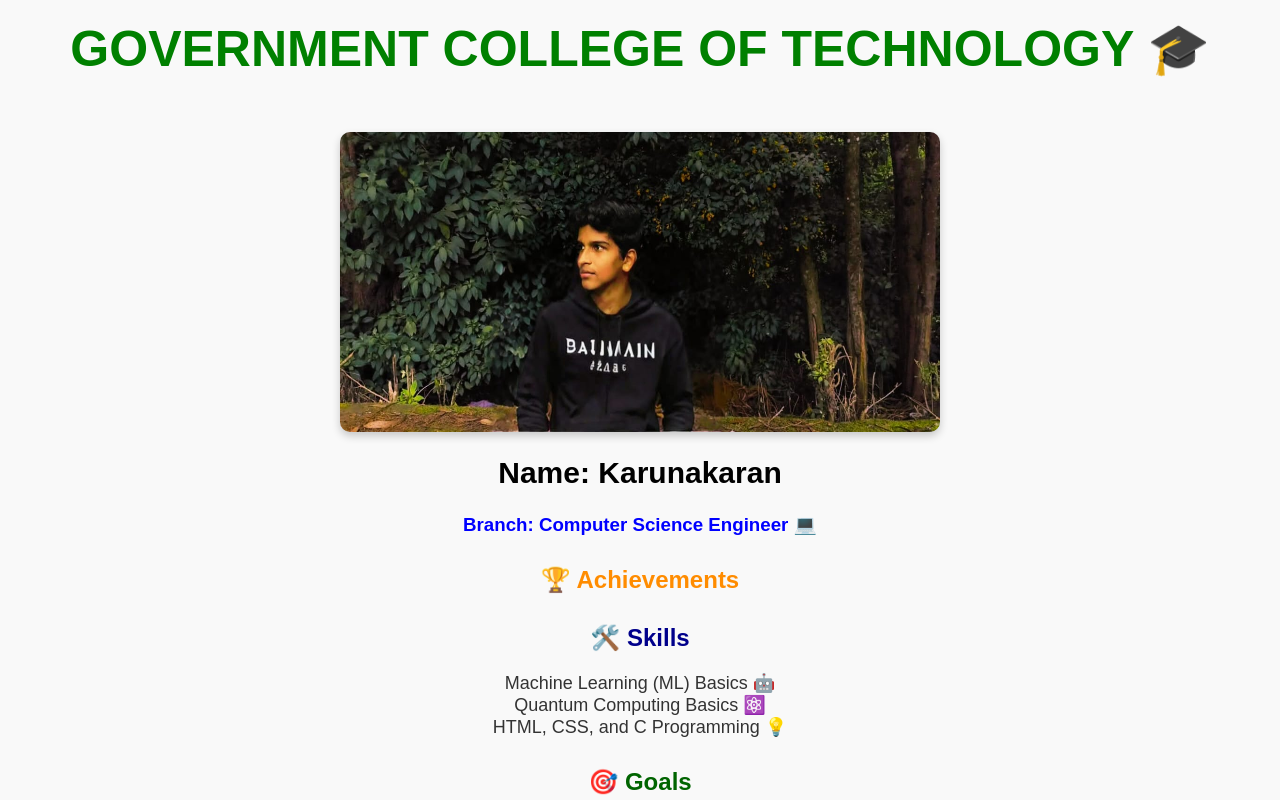
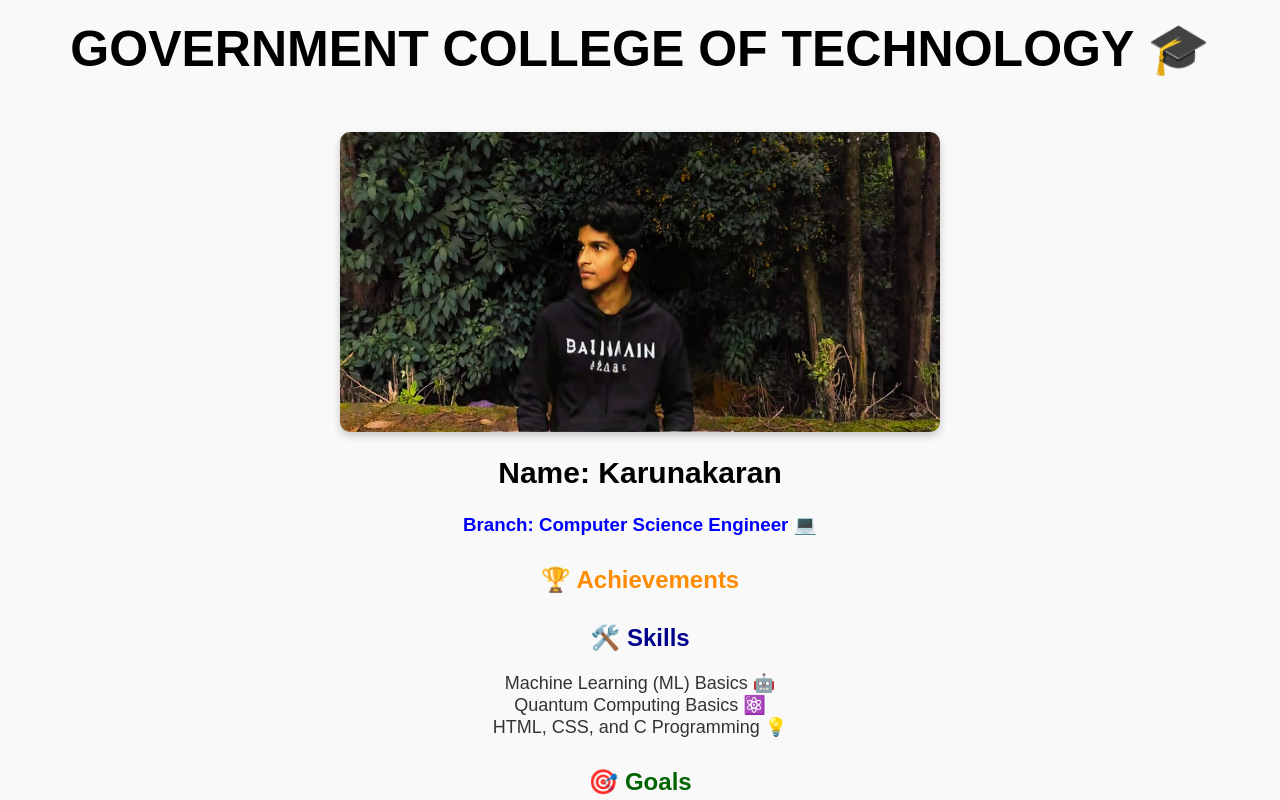
Before and after one commit to Karunakaran27/karans-web-page.github.io, a plain HTML site: page index.html in a window 1280 px wide. Shown: the top 800 px of the page. Drawn offline with Linux system fonts and the light colour scheme.

Commit message:
Update index.html

```diff
--- a/index.html
+++ b/index.html
@@ -5,7 +5,7 @@
 </head>
 <body style="font-family:Arial,sans-serif; text-align:center; background-color:#f9f9f9;">
 
-<h1 style="font-size:50px; color:green; margin-top:20px;">GOVERNMENT COLLEGE OF TECHNOLOGY 🎓</h1>
+<h1 style="font-size:50px; margin-top:20px;">GOVERNMENT COLLEGE OF TECHNOLOGY 🎓</h1>
 
 <img src="kk.jpg" alt="My image" width="600" height="300" style="margin-top:20px; border-radius:10px; box-shadow:0 4px 8px rgba(0,0,0,0.2);">
 
```
